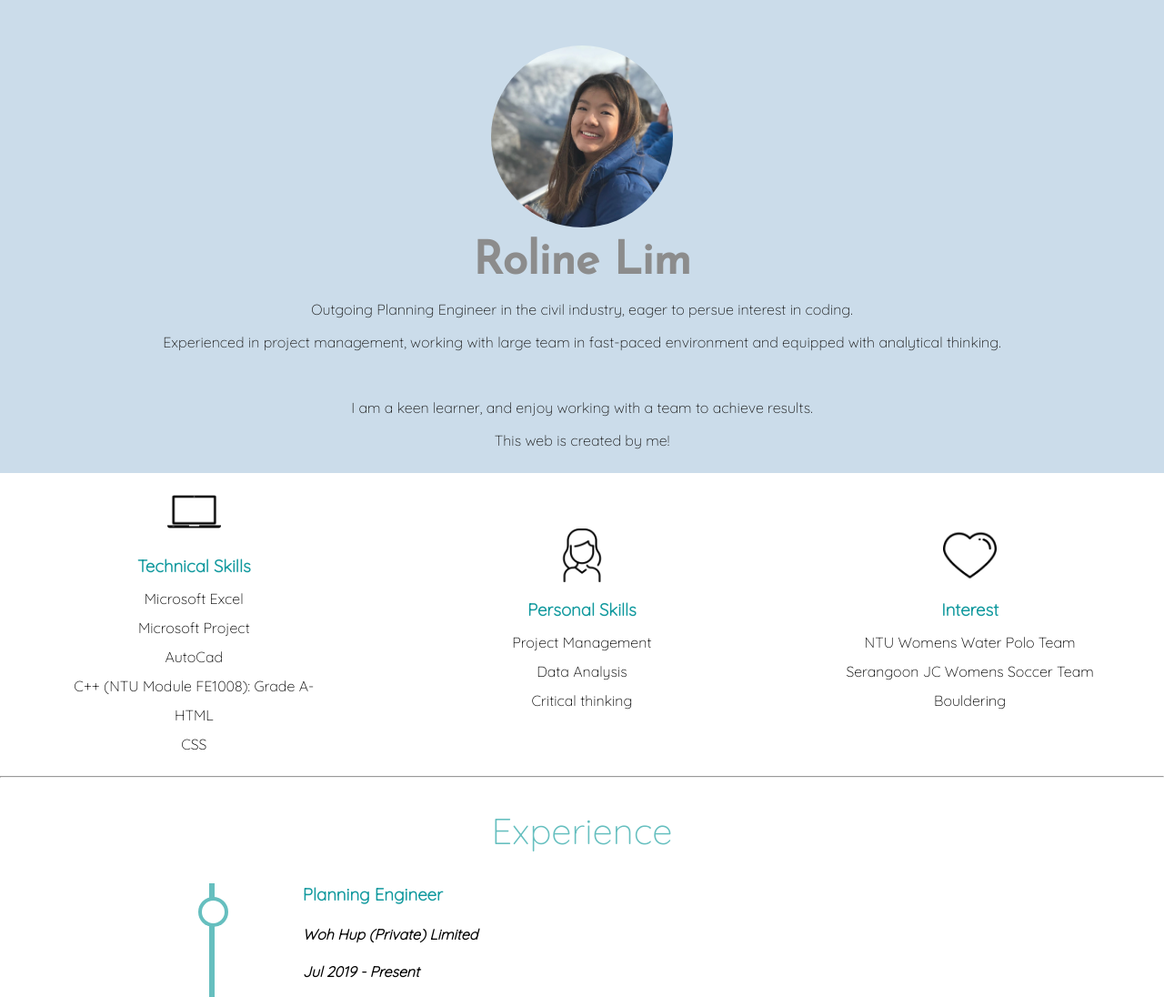
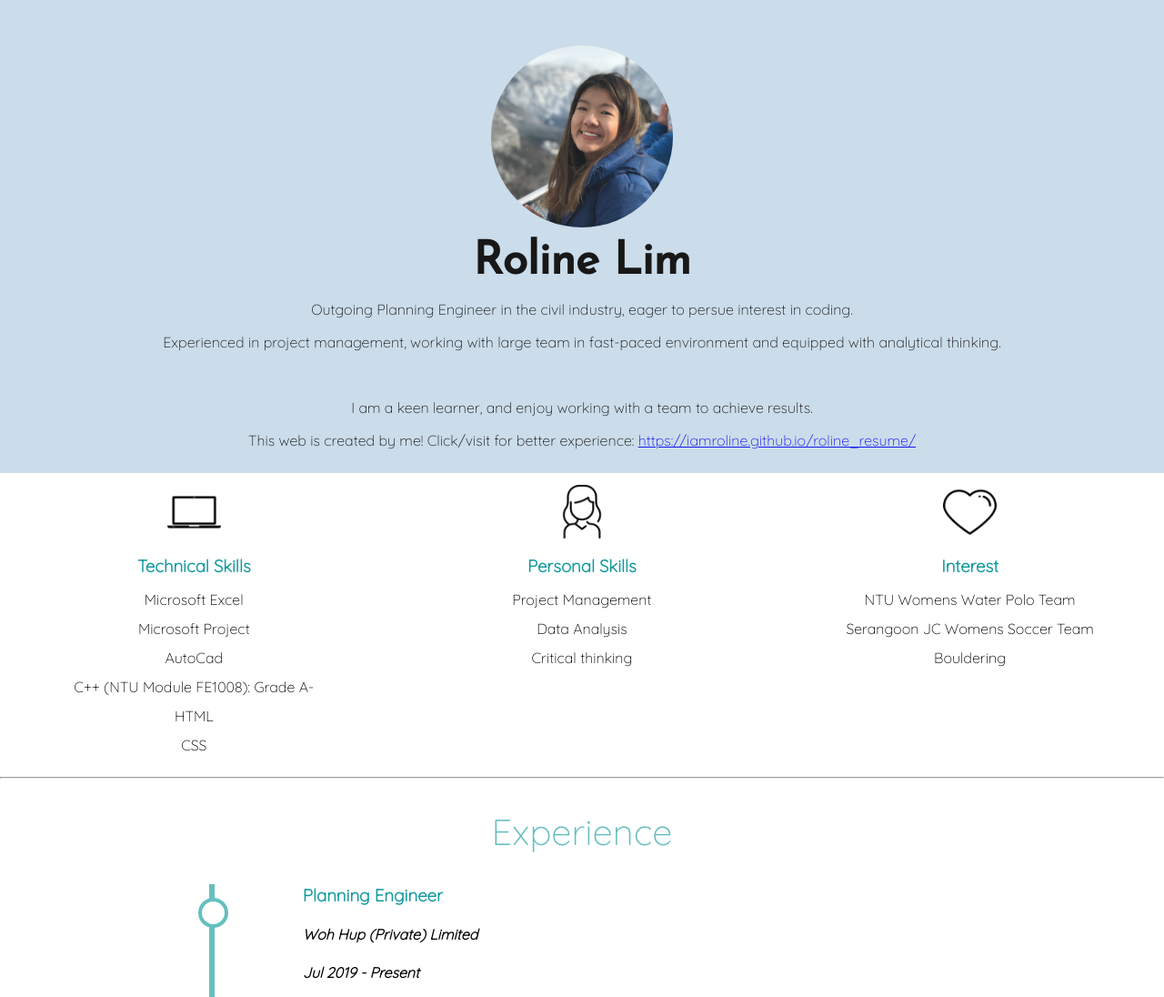
Before and after one commit to iamroline/roline_resume, a plain HTML site: page index.html in a window 1280 px wide. Shown: the top 1096 px of the page at 91% size. Drawn offline with Linux system fonts and the light colour scheme.

Commit message:
third upload

```diff
--- a/CSS/Styles.css
+++ b/CSS/Styles.css
@@ -10,7 +10,7 @@ h1 {
   line-height: 1;
   font-family: 'Josefin Sans', sans-serif;
   font-size: 50px;
-  color: grey;
+  color: black;
 }
 
 h2 {
--- a/index.html
+++ b/index.html
@@ -21,7 +21,7 @@
       <br>
 
       <p>I am a keen learner, and enjoy working with a team to achieve results. </p>
-      <p>This web is created by me!</p>
+      <p>This web is created by me! Click/visit for better experience: <a href="https://iamroline.github.io/roline_resume/">https://iamroline.github.io/roline_resume/</a></p>
     </div>
     <!-- <img class="cloud2-img" src="images/cloud.png" alt="cloud-img"> -->
     <!-- <img class="mountain-img" src="images/mountain.png" alt="mountain-img"> -->
@@ -31,7 +31,7 @@
 
     <div class="skills">
       <table class="table">
-        <tbody>
+        <tbody class="table">
           <tr>
             <td>
               <div class="skill-row software">
```
